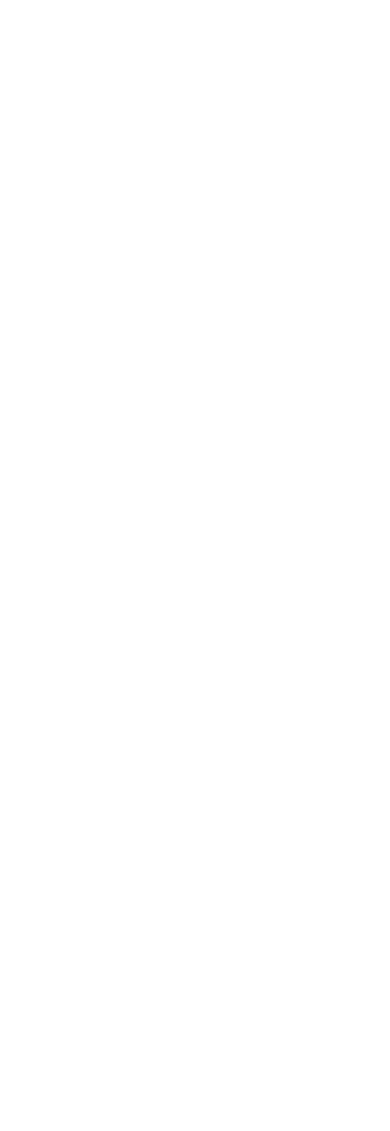
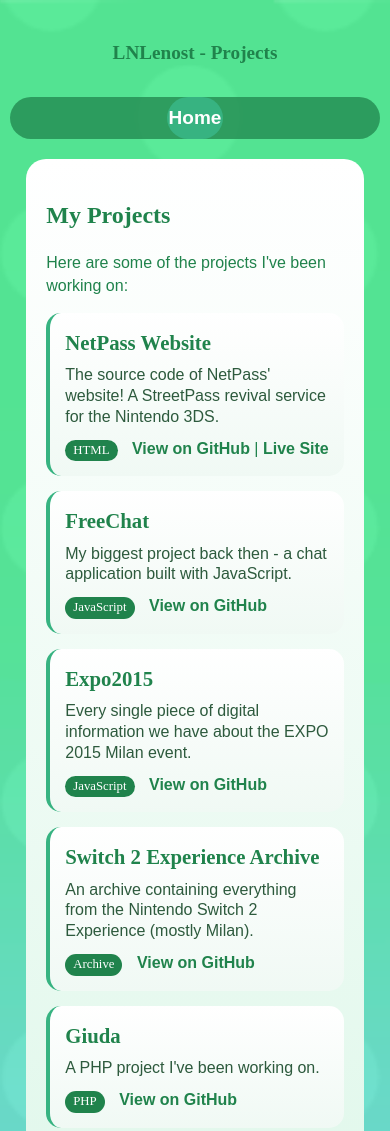
Before and after one commit to LNLenost/lnlenost.github.io, a plain HTML site: page www/projects.html in a window 390 px wide. Shown: the top 1131 px of the page. Before the commit the page ends 844 px from the top, so only its background shows below. Drawn offline with Linux system fonts and the light colour scheme; a web font is replaced by a local one.

Commit message:
FINISHEDDDD

```diff
--- a/www/projects.html
+++ b/www/projects.html
@@ -0,0 +1,75 @@
+<!DOCTYPE html>
+<html lang="en">
+<head>
+    <meta charset="UTF-8">
+    <meta name="viewport" content="width=device-width, initial-scale=1.0">
+    <meta property="og:title" content="LNLenost - Projects">
+    <meta property="og:description" content="My projects and work.">
+    <meta property="og:image" content="assets/favicon.png">
+    <meta property="#37B381" data-react-helmet="true" name="theme-color" />
+    <title>LNLenost | Projects</title>
+    <link rel="stylesheet" href="styles.css">
+    <link rel="icon" href="assets/favicon.png" type="image/png">
+    <link rel="stylesheet" href="https://cdnjs.cloudflare.com/ajax/libs/font-awesome/6.5.2/css/all.min.css">
+    <script type="application/javascript" src="script.js" defer></script>
+</head>
+<body>
+    <header>
+        <div class="logo">
+            <a>LNLenost - Projects</a>
+        </div>
+    </header>
+    <nav>
+        <ul>
+            <li><a href="index.html">Home</a></li>
+        </ul>
+    </nav>
+    <main>
+        <section id="section">
+            <h2>My Projects</h2>
+            <p>Here are some of the projects I've been working on:</p>
+
+            <div class="project-card">
+                <h3>NetPass Website</h3>
+                <p>The source code of NetPass' website! A StreetPass revival service for the Nintendo 3DS.</p>
+                <span class="language-tag">HTML</span>
+                <a href="https://github.com/LNLenost/NetPassWebsite" target="_blank">View on GitHub</a> |
+                <a href="https://netpass.cafe" target="_blank">Live Site</a>
+            </div>
+
+            <div class="project-card">
+                <h3>FreeChat</h3>
+                <p>My biggest project back then - a chat application built with JavaScript.</p>
+                <span class="language-tag">JavaScript</span>
+                <a href="https://github.com/LNLenost/FreeChat" target="_blank">View on GitHub</a>
+            </div>
+
+            <div class="project-card">
+                <h3>Expo2015</h3>
+                <p>Every single piece of digital information we have about the EXPO 2015 Milan event.</p>
+                <span class="language-tag">JavaScript</span>
+                <a href="https://github.com/LNLenost/Expo2015" target="_blank">View on GitHub</a>
+            </div>
+
+            <div class="project-card">
+                <h3>Switch 2 Experience Archive</h3>
+                <p>An archive containing everything from the Nintendo Switch 2 Experience (mostly Milan).</p>
+                <span class="language-tag">Archive</span>
+                <a href="https://github.com/LNLenost/switch-2-experience-archive" target="_blank">View on GitHub</a>
+            </div>
+
+            <div class="project-card">
+                <h3>Giuda</h3>
+                <p>A PHP project I've been working on.</p>
+                <span class="language-tag">PHP</span>
+                <a href="https://github.com/LNLenost/Giuda" target="_blank">View on GitHub</a>
+            </div>
+        </section>
+    </main>
+    <footer>
+        <p>&copy; 2025 </p>Site by <a href="https://github.com/LNLenost">LNLenost</a>
+        <p>Contributors: <a href="https://github.com/iveurne">iveurne</a>  &  <a href="https://github.com/Gatokun">Gato-kun</a></p>
+        <a href="https://github.com/LNLenost/lnlenost.github.io">Source (mostly stolen from NetPass eheh)</a>
+    </footer>
+</body>
+</html>
--- a/www/styles.css
+++ b/www/styles.css
@@ -1,13 +1,13 @@
 body {
     margin: 0;
     padding: 0;
-    background-color: #5CF56D;
-    background-size: auto;
+    background-image: url('assets/bg-pattern.png');
+    background-size: contain;
     background-attachment: fixed;
-    background-repeat: no-repeat;
-    color: #2596be;
+    color: #20834C;
     transition: background 0.3s, color 0.3s;
-    font-family: rodin, sans-serif;
+    font-family: rodin, arial;
+    line-height: 1.4;
 }
 
 header {
@@ -35,25 +35,43 @@ nav ul {
     list-style: none;
     padding: 0;
     text-align: center;
-    background-color: #058CA7;
+    background-color: #20834CBD;
     font-size: 1.2em;
-    font-family: seurat, sans-serif;
+    font-family: seurat, arial;
     display: flex;
     justify-content: center;
+    border-radius: 200px;
+    width: 700px;
+    margin: 20px auto 0;
 }
 
 nav ul li {
     top: 20px;
     display: inline;
-    padding: 10px;
-    font-family: seurat, sans-serif;
+    padding: 0;
+    font-family: seurat, arial;
+    margin: 0 2px;
 }
 
 nav ul li a {
     top: 20px;
     color: white;
     text-decoration: none;
-    font-family: seurat, sans-serif;
+    font-family: seurat, arial;
+    background-color: #37b381;
+    height: 42px;
+    font-size: 19px;
+    width: 172px;
+    flex-grow: 2;
+    transition: ease-in-out 0.1s;
+    display: flex;
+    align-items: center;
+    justify-content: center;
+    border-radius: 200px;
+}
+
+nav ul li a:hover {
+    background-color: #1dad77;
 }
 
 main {
@@ -64,10 +82,11 @@ main {
 
 section {
     padding: 20px;
-    background: #2596be;
+    background: #37B381;
     background: linear-gradient( #ffffff, #e2f8ec);
-    margin-bottom: 40px;
-    font-family: rodin, sans-serif;
+    margin-bottom: 20px;
+    font-family: rodin, arial;
+    line-height: 1.4;
 }
 
 h2 {
@@ -113,7 +132,7 @@ h2 {
     width: 240px;
     height: auto;
     border-radius: 15px;
-    border: 4px solid #2596be;
+    border: 4px solid #20834C;
     max-width: 100%;
 }
 
@@ -121,7 +140,7 @@ footer {
     text-align: center;
     padding: 10px;
     bottom: 10px;
-    background-color: #058CA7;
+    background-color: #20834C;
     color: white;
 }
 
@@ -131,7 +150,7 @@ footer a {
 }
 
 a {
-    color: #2596be;
+    color: #20834C;
     font-weight: bold;
 }
 
@@ -139,6 +158,48 @@ a {
     display: block;
     text-align: center;
     gap: 8px;
+}
+
+.project-card {
+    background: linear-gradient(#ffffff, #f0f9f4);
+    border-radius: 15px;
+    padding: 15px;
+    margin-bottom: 15px;
+    border-left: 4px solid #37B381;
+}
+
+.project-card h3 {
+    margin: 0 0 8px 0;
+    color: #20834C;
+    font-family: seurat;
+    font-size: 1.3em;
+}
+
+.project-card p {
+    margin: 0 0 10px 0;
+    line-height: 1.3;
+    color: #2d5a3d;
+}
+
+.project-card .language-tag {
+    display: inline-block;
+    background-color: #20834C;
+    color: white;
+    padding: 2px 8px;
+    border-radius: 12px;
+    font-size: 0.8em;
+    margin-right: 10px;
+    font-family: rodin;
+}
+
+.project-card a {
+    color: #20834C;
+    text-decoration: none;
+    font-weight: bold;
+}
+
+.project-card a:hover {
+    color: #1dad77;
 }
 
 section {
@@ -163,10 +224,10 @@ hr.rounded {
     width: 85%;
     margin: 0 auto;
     padding: 20px;
-    background: #2596be;
+    background: #37B381;
     background: linear-gradient( #ffffff, #e2f8ec);
     border-radius: 20px;
-    margin-bottom: 20px;
+    margin-bottom: 15px;
 }
 
 .netpal {
@@ -192,6 +253,28 @@ img {
 @font-face {
     font-family: rodin;
     src: url(fonts/rodin.otf);
+}
+
+@font-face {
     font-family: seurat;
     src: url(fonts/seurat.otf);
 }
+
+@media (max-width:800px) {
+    nav ul {
+        width:85%;
+    }
+}
+
+@media (max-width:600px) {
+    nav ul li a {
+        width:auto;
+        padding:0 2px;
+    }
+}
+
+@media (max-width:480px) {
+    nav ul {
+        width:95%;
+    }
+}
```
Also changed, not shown: www/404.html (+1 -1 lines), www/index.html (+66 -8 lines), www/assets/favicon.png.
